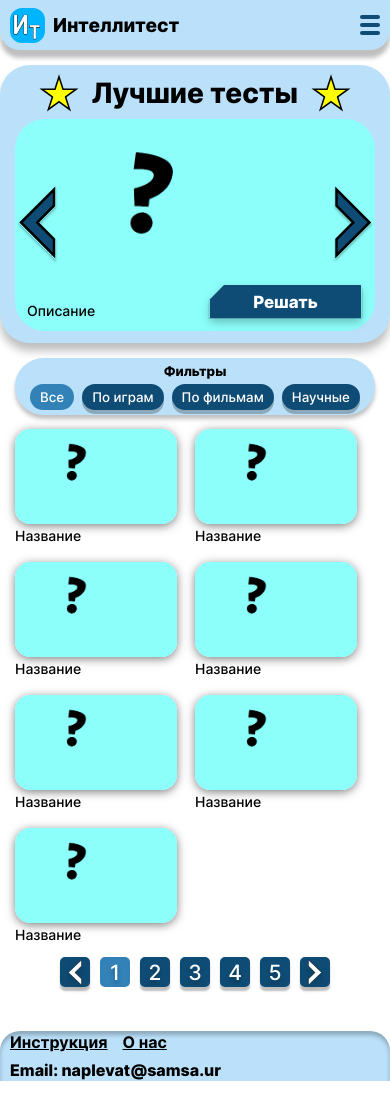
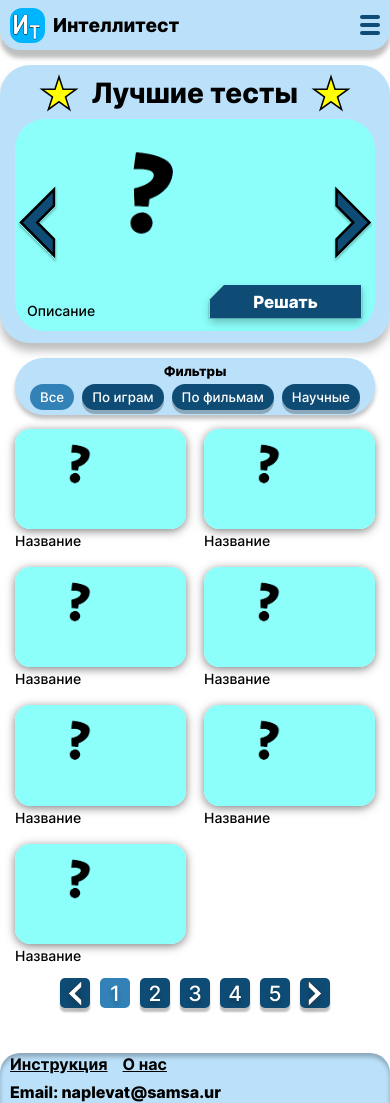
Before and after one commit to danil44567/Megatest, a plain HTML site: page index.html in a window 390 px wide. Before the commit the page ends 1081 px from the top, so only its background shows below. Drawn offline with Linux system fonts and the light colour scheme.

Commit message:
fix quizContainer adaptive

```diff
--- a/main-breakpoints.css
+++ b/main-breakpoints.css
@@ -228,7 +228,7 @@
     }
 
     .quizPannel{
-        width: calc((100% / 2) - 18px);
+        width: calc((100% / 2) - (9px));
     }
 
     .quizContainer {
```
